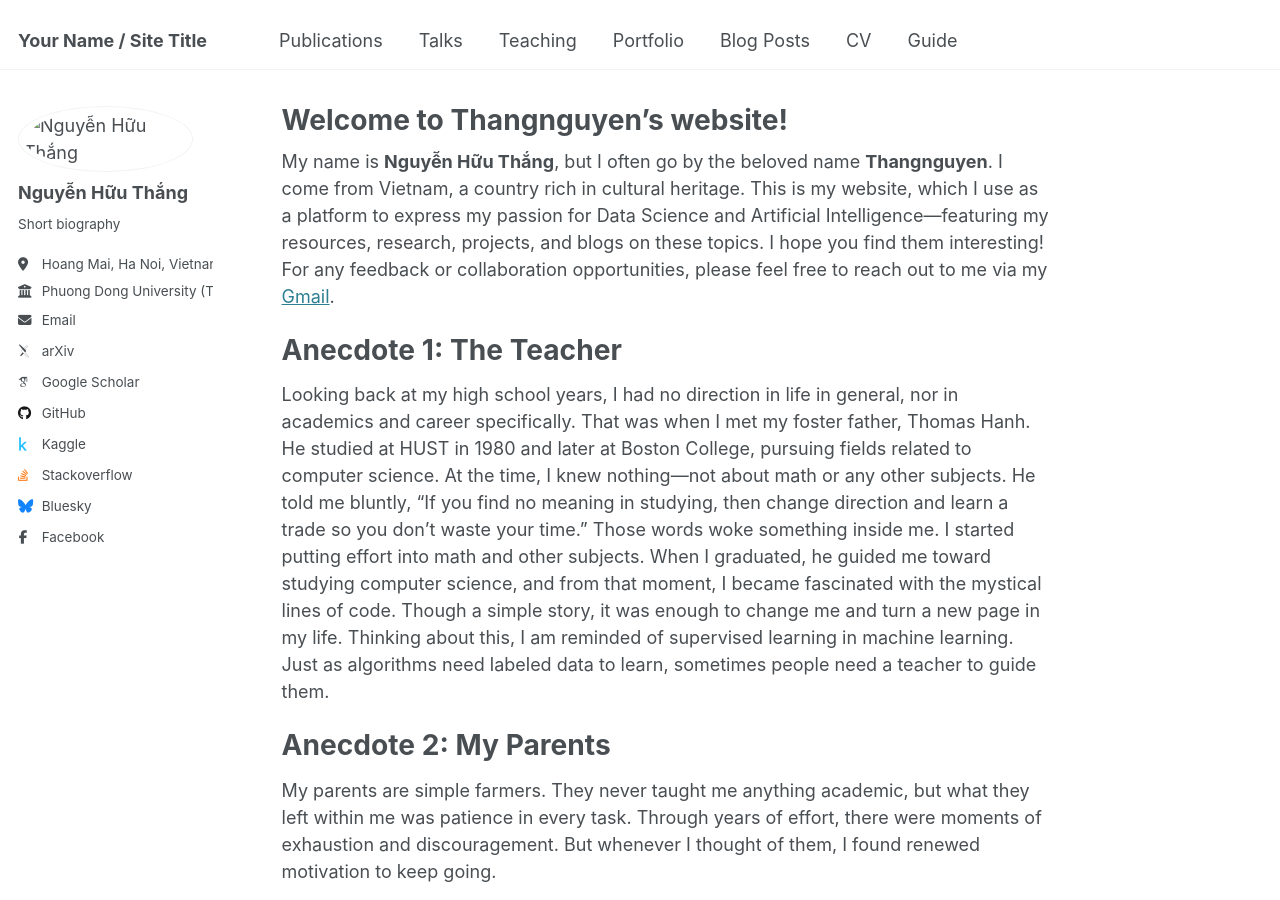
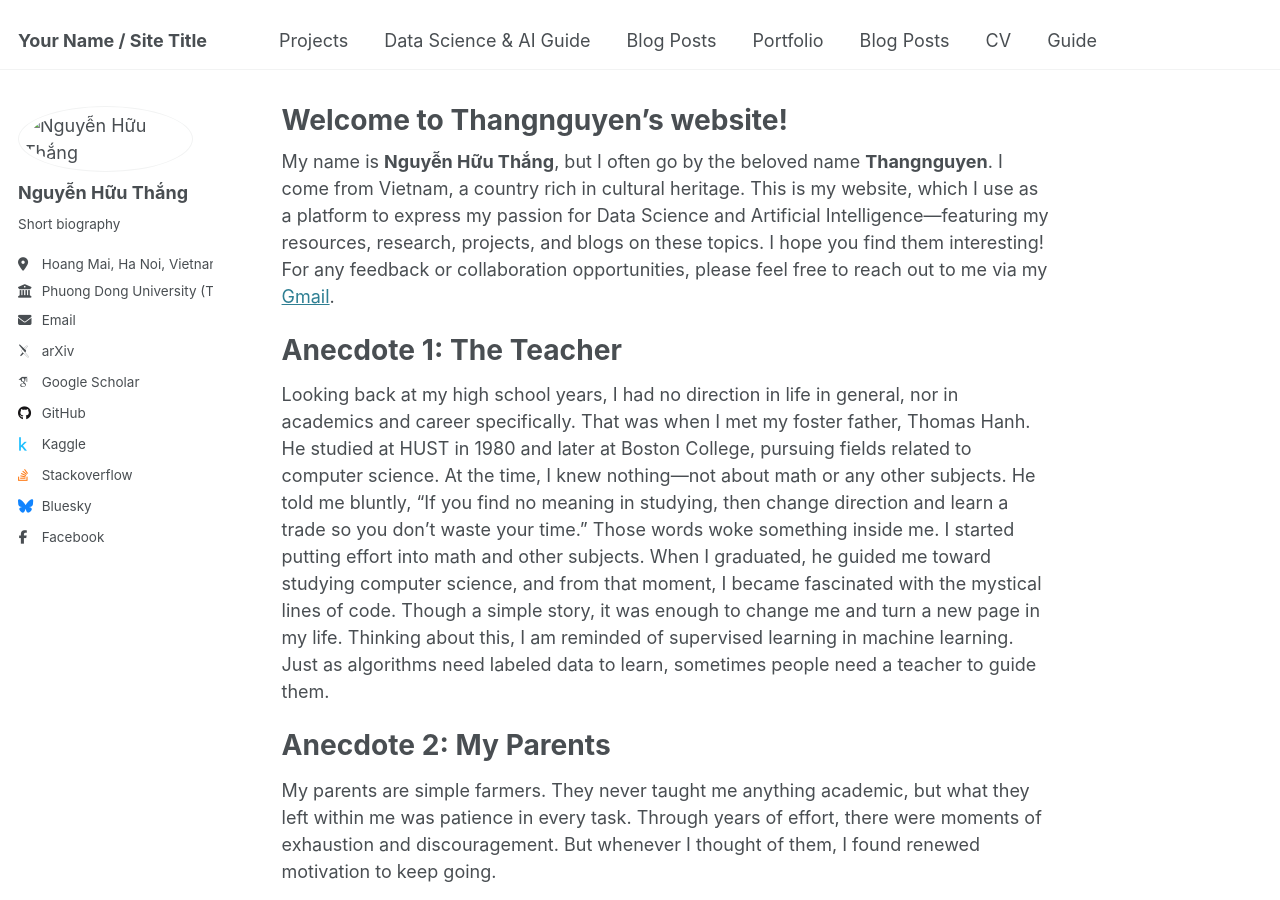
Before and after one commit to 6jffc/thangnguyen.github.io, a Jekyll site: the page built from _pages/about.md, in a window 1280 px wide and 900 px high. Built offline with Jekyll 4.4.1, drawn with Linux system fonts in a browser that asks for light colours; some web fonts are replaced.

Commit message:
Update navigation.yml

```diff
--- a/_data/navigation.yml
+++ b/_data/navigation.yml
@@ -5,13 +5,13 @@
 # prevent it from being included in the site.
 
 main:
-  - title: "Publications"
+  - title: "Projects"
     url: /publications/
 
-  - title: "Talks"
+  - title: "Data Science & AI Guide  "
     url: /talks/
 
-  - title: "Teaching"
+  - title: "Blog Posts"
     url: /teaching/
 
   - title: "Portfolio"
```
